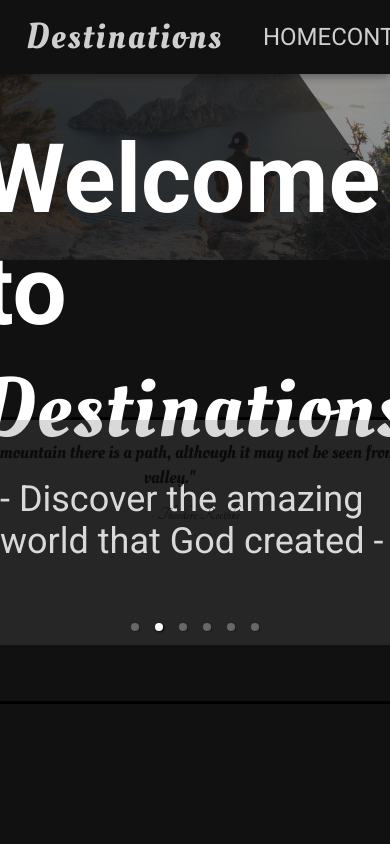
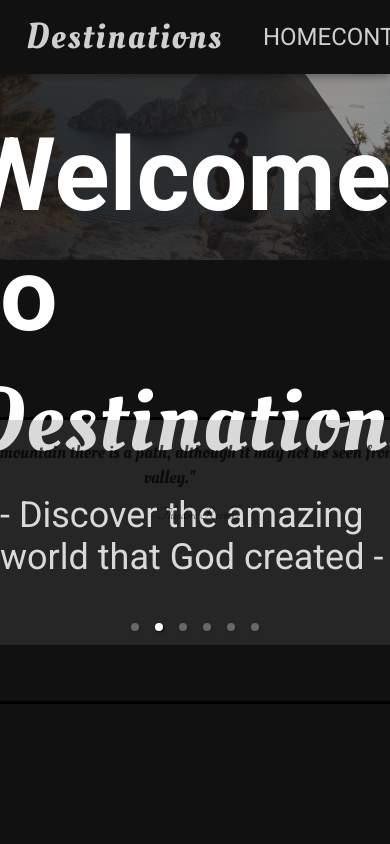
Before and after one commit to JackSchollmeyer/Destinations, a Next.js app: page / in a window 390 px wide. Shown: the top 844 px of the page. Built offline with nearby package versions, Linux system fonts and the light colour scheme.

Commit message:
fixed media query for header area

```diff
--- a/styles/HomepageStyles/Home.module.css
+++ b/styles/HomepageStyles/Home.module.css
@@ -12,11 +12,11 @@
   display: flex;
   flex-direction: column;
   align-items: center;
-  padding-top: 15%;
+  padding-top: 12%;
 }
 
 .header {
-  font-size: 96px;
+  font-size: 102px;
   color: rgb(255, 255, 255);
   font-family: "Roboto";
   font-weight: bold;
@@ -25,7 +25,7 @@
 
 .header span {
   font-family: "Oleo Script";
-  font-size: 84px;
+  font-size: 90px;
   font-weight: normal;
   letter-spacing: 2px;
 }
@@ -50,7 +50,7 @@
   height: 100%;
   width: 100%;
   left: -25%;
-  top: -35%;
+  top: -36%;
   transform: rotate(-35deg);
   background-color: rgba(17, 17, 17, 0.7);
   z-index: -1;
@@ -67,9 +67,6 @@
 }
 
 @media (min-width: 1600px) {
-  .headerContainer {
-    padding-top: 12%;
-  }
   .header {
     font-size: 132px;
   }
@@ -79,4 +76,7 @@
   .headerContainer h2 {
     font-size: 48px;
   }
+  .backgroundTriangle {
+    top: -30%;
+  }
 }
```
